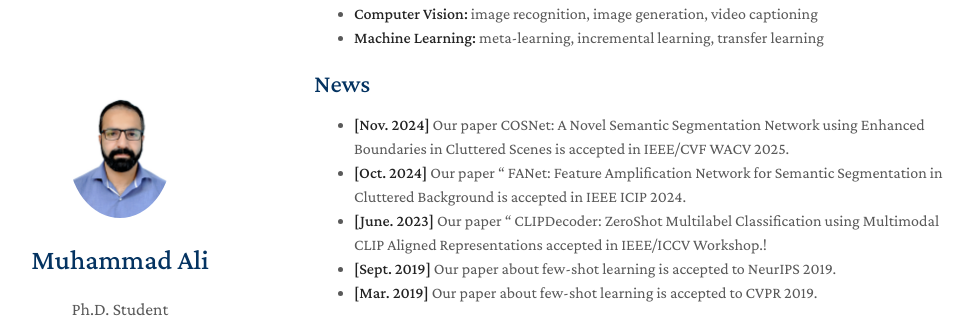
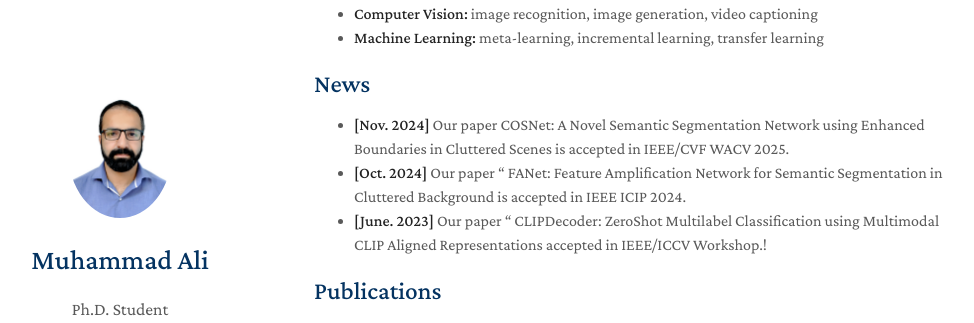
Before and after one commit to aliman80/aliman80.github.io, a Jekyll site: the page built from index.md, in a window 1280 px wide and 900 px high, scrolled down 333 px, cut to the strip 0-323 px from the top of the window. Shown: the whole strip, without its empty margins (156-1130 px from the left). Built offline with Jekyll 4.4.1, drawn with Linux system fonts in a browser that asks for light colours; a style sheet for code colours, icons or effects is not loaded; our own code applies the rules of GitHub Pages for plain Markdown files.

Commit message:
Update index.md

```diff
--- a/index.md
+++ b/index.md
@@ -17,8 +17,7 @@ I received my Masters degree in Wireless Communications from the Lunds Teckniska
 - **[Nov. 2024]** Our paper COSNet: A Novel Semantic Segmentation Network using Enhanced Boundaries in Cluttered Scenes is accepted in  IEEE/CVF WACV 2025.
 - **[Oct. 2024]** Our paper " FANet: Feature Amplification Network for Semantic Segmentation in Cluttered Background is accepted in IEEE ICIP 2024.
 - **[June. 2023]** Our paper " CLIPDecoder: ZeroShot Multilabel Classification using Multimodal CLIP Aligned Representations accepted in IEEE/ICCV Workshop.!
-- **[Sept. 2019]** Our paper about few-shot learning is accepted to NeurIPS 2019.
-- **[Mar. 2019]** Our paper about few-shot learning is accepted to CVPR 2019.
+
 
 {% include_relative _includes/publications.md %}
 
```
